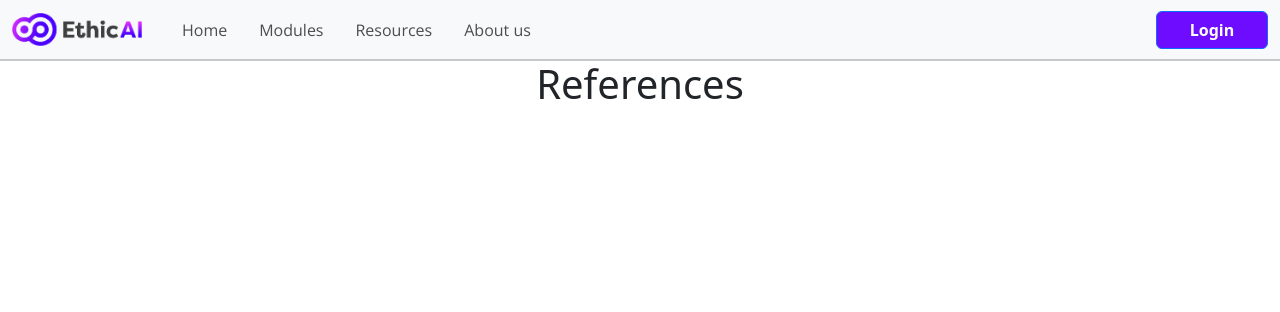
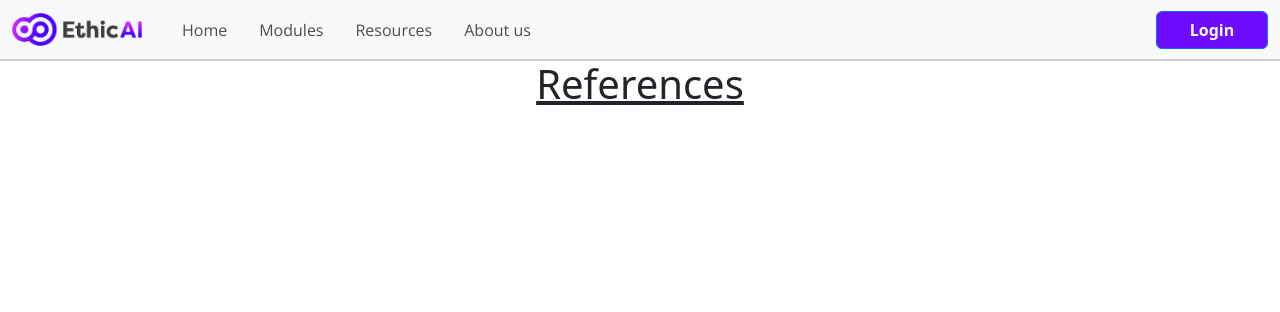
Before and after one commit to harslash/EthicAI, a Vue app in the folder project/ethicai-spa/: page /references in a window 1280 px wide. Shown: the top 312 px of the page. Built offline with nearby package versions, Linux system fonts and the light colour scheme.

Commit message:
edit references

```diff
--- a/project/ethicai-spa/src/components/pages/references-page.vue
+++ b/project/ethicai-spa/src/components/pages/references-page.vue
@@ -2,7 +2,7 @@
     <nav-bar />
     <div class="container-fluid page-container text-center ">
         <div class="row h-25">
-           <h1>References</h1>
+           <h1><u> References </u> </h1>
         </div>
     </div>
     <page-footer />
```
